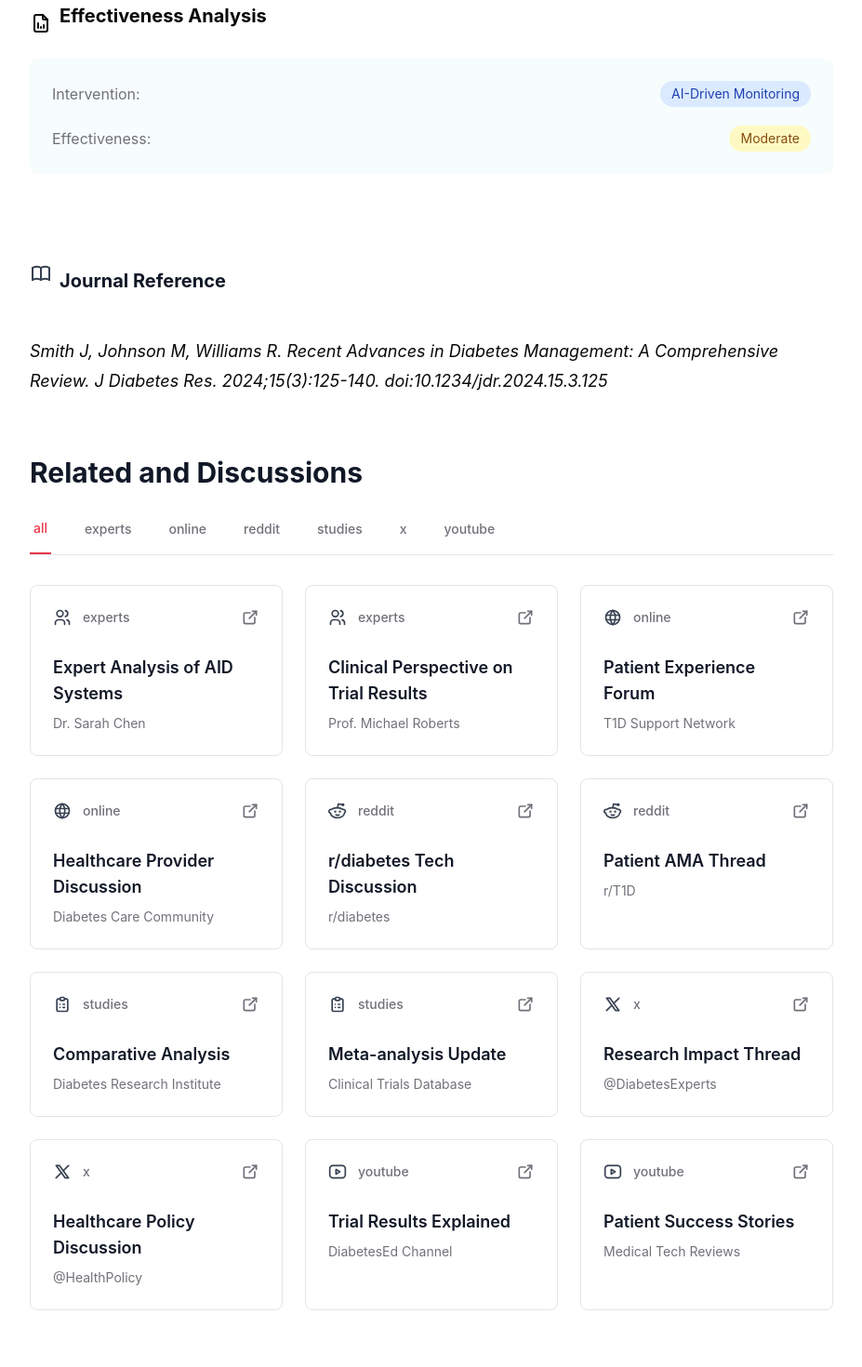
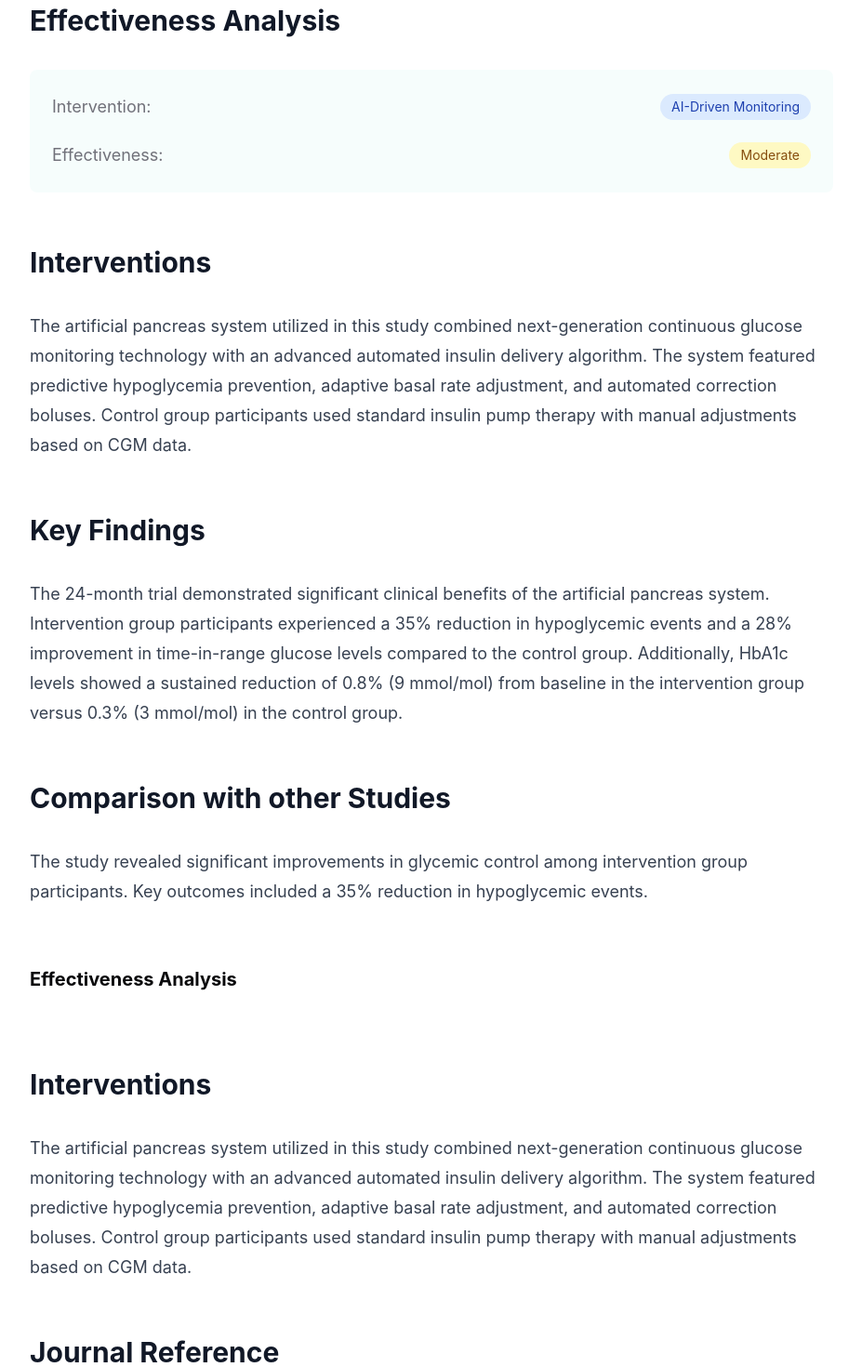
Before and after one commit to Muhammad-Umar-Waqar/final_repo_dd_mpv3, a Next.js app: page /posts/artificial-pancreas-trial in a window 1280 px wide. Shown: the part 3160-4630 px from the top of the page at 93% size, without its empty margins (176-1103 px from the left). Built offline with nearby package versions, Linux system fonts and the light colour scheme.

Commit message:
cleanup blog template

```diff
--- /dev/null
+++ b/components/post-template/RelatedPosts.js
@@ -0,0 +1,45 @@
+// Add this to components/post-template/RelatedPosts.js
+import React from 'react';
+import Link from 'next/link';
+
+const PostCard = ({ title, date, description, slug }) => (
+  <div className="bg-background border border-border rounded-lg overflow-hidden hover:shadow-lg transition-shadow duration-300">
+    <div className="aspect-[16/9] bg-muted">
+      <svg xmlns="http://www.w3.org/2000/svg" viewBox="0 0 400 225" className="w-full h-full">
+        <rect width="400" height="225" fill="#f5f5f5"/>
+        <rect x="40" y="60" width="320" height="10" rx="2" fill="#e0e0e0"/>
+        <rect x="40" y="85" width="280" height="10" rx="2" fill="#e0e0e0"/>
+        <rect x="40" y="110" width="320" height="10" rx="2" fill="#e0e0e0"/>
+        <rect x="40" y="135" width="200" height="10" rx="2" fill="#e0e0e0"/>
+      </svg>
+    </div>
+    <div className="p-6">
+      <Link href={`/posts/${slug}`}>
+        <h3 className="text-xl font-semibold text-foreground mb-2 hover:text-primary transition-colors">
+          {title}
+        </h3>
+      </Link>
+      <time className="text-sm text-muted-foreground block mb-3">{date}</time>
+      <p className="text-muted-foreground line-clamp-2">
+        {description}
+      </p>
+    </div>
+  </div>
+);
+
+const RelatedPosts = ({ posts }) => {
+  if (!posts || posts.length === 0) return null;
+
+  return (
+    <section className="max-w-7xl mx-auto px-4 sm:px-6 lg:px-8 py-16">
+      <h2 className="text-4xl font-bold mb-8">Related Posts</h2>
+      <div className="grid grid-cols-1 md:grid-cols-2 lg:grid-cols-3 gap-8">
+        {posts.map((post, index) => (
+          <PostCard key={index} {...post} />
+        ))}
+      </div>
+    </section>
+  );
+};
+
+export default RelatedPosts;
--- a/components/post-template/index.js
+++ b/components/post-template/index.js
@@ -1,7 +1,7 @@
 import React, { useState } from 'react';
-import { IconChevronUp, IconPhoto, IconFileAnalytics, IconBook, IconClock } from '@tabler/icons-react';
+import { IconChevronUp, IconPhoto, IconFileAnalytics, IconFileTextAi, IconClock } from '@tabler/icons-react';
 import DiscussionsSection from '../DiscussionsSection.js';
-
+import RelatedPosts from './RelatedPosts';
 
 const BlogPost = ({
   title = "Understanding Artificial Pancreas Systems: Results from a 24-Month Trial",
@@ -43,7 +43,8 @@ const BlogPost = ({
   redditCards = [],
   studyCards = [],
   xCards = [],
-  youtubeCards = []
+  youtubeCards = [],
+  relatedPosts = []
 }) => {
   // Back to top button visibility state
   const [showBackToTop, setShowBackToTop] = useState(false);
@@ -239,7 +240,7 @@ const BlogPost = ({
           <div className="max-w-2xl mx-auto">
             <div className="bg-secondary/5 rounded-lg p-6">
               <div className="flex items-center gap-2 mb-4 justify-center">
-                <IconFileAnalytics className="w-6 h-6" />
+                <IconFileTextAi className="w-6 h-6" />
                 <h2 className="text-xl font-bold">Bias Analysis Score </h2>
               </div>
               <div className="flex justify-center">
@@ -251,17 +252,17 @@ const BlogPost = ({
           </div>
         </section>
 
-        {/* Effectiveness Analysis Section */}
-        <section className="mb-16">
-        <div className="flex items-center gap-2 mb-4" >
-            <IconFileAnalytics className="w-6 h-6" />
-            <h2 className="text-xl font-bold mb-4 gap-2">Effectiveness Analysis</h2>
-        </div>
+        <section className="prose prose-lg max-w-none mb-16">
+          <section>
+            <div classname="flex items-center gap-2 mb-4 justify-center">
+
+            <h2>Effectiveness Analysis</h2></div>
 
 
             <div className="space-y-5 bg-secondary/5 rounded-lg p-6  ">
+
               <div className="flex items-center justify-between">
-                <span className="text-muted-foreground">Intervention:</span>
+              <span className="text-muted-foreground">Intervention:</span>
                 <span className="px-3 py-1 bg-blue-100 text-blue-800 rounded-full text-sm">
                   {effectivenessAnalysis.intervention}
                 </span>
@@ -275,19 +276,54 @@ const BlogPost = ({
               </div>
 
           </div>
+          </section>
+
+          <section>
+            <h2>Interventions</h2>
+            <p>{interventions}</p>
+          </section>
+
+          <section>
+            <h2>Key Findings</h2>
+            <p>{keyFindings}</p>
+          </section>
+          <section>
+            <h2>Comparison with other Studies</h2>
+            <p>{comparison}</p>
+          </section>
+        </section>
+
+        {/* Effectiveness Analysis Section */}
+        <section className="mb-16">
+        <div className="flex items-center gap-2 mb-4" >
+
+            <h2 className="text-xl font-bold mb-4 gap-2">Effectiveness Analysis</h2>
+        </div>
+
+
         </section>
 
         <section className="prose prose-lg max-w-none mb-16">
 
-          <div className="flex items-center gap-2 mb-4">
-            <IconBook className="w-6 h-6" />
-            <h2 className="text-xl font-bold">Journal Reference</h2>
-          </div>
 
-            <p className="text-foreground">
 
-              <span className="italic">{journalReference.full}</span>
-            </p>
+
+        </section>
+        <section className="prose prose-lg max-w-none mb-16">
+        <section>
+
+            <h2>Interventions</h2>
+            <p>{interventions}</p>
+          </section>
+
+          <section>
+            <h2>Journal Reference</h2>
+            <p className="italic">{journalReference.full}</p>
+          </section>
+
+
+
+
         </section>
 
 
@@ -323,7 +359,10 @@ const BlogPost = ({
             </form>
           </div>
         </section>
+        {/* Add this before the Newsletter section */}
+      <RelatedPosts posts={relatedPosts} />
       </main>
+
     </div>
   );
 };
--- a/pages/posts/artificial-pancreas-trial.js
+++ b/pages/posts/artificial-pancreas-trial.js
@@ -125,6 +125,26 @@ export default function ArtificialPancreasTrialPost() {
         outboundLink: "https://example.com/expert-analysis",
         author: "Medical Tech Reviews"
       }
+    ],
+    relatedPosts: [
+      {
+        title: "Impact of CGM Systems on Quality of Life: A 12-Month Study",
+        date: "January 25, 2025",
+        description: "A comprehensive analysis of how continuous glucose monitoring systems affect daily living, stress levels, and overall patient satisfaction in type 1 diabetes management.",
+        slug: "cgm-quality-of-life-study"
+      },
+      {
+        title: "Comparing Smart Insulin Pens vs Traditional Insulin Delivery",
+        date: "January 28, 2025",
+        description: "New research evaluates the effectiveness of smart insulin pens against conventional methods, examining glycemic control and user experience outcomes.",
+        slug: "smart-insulin-pens-comparison"
+      },
+      {
+        title: "Machine Learning in Diabetes Care: Predictive Analytics",
+        date: "January 30, 2025",
+        description: "How artificial intelligence and machine learning algorithms are revolutionizing blood glucose prediction and personalized treatment recommendations.",
+        slug: "ml-diabetes-predictive-analytics"
+      }
     ]
   };
 
```
Also changed, not shown: 1 other file (tests, documents, lock files or other folders).
